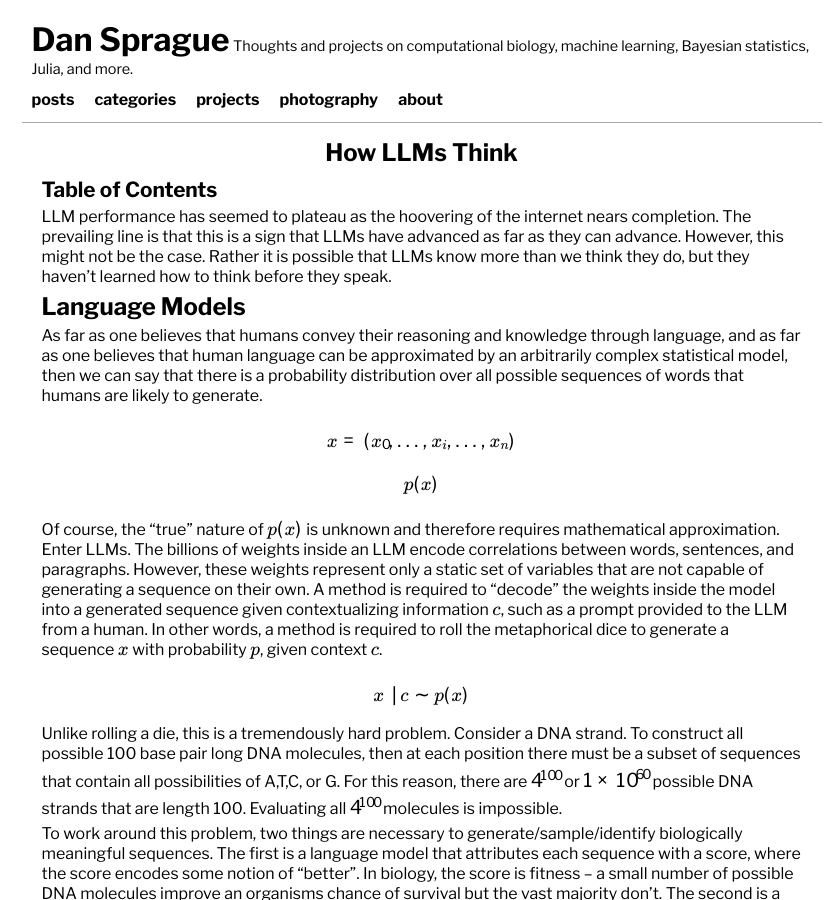
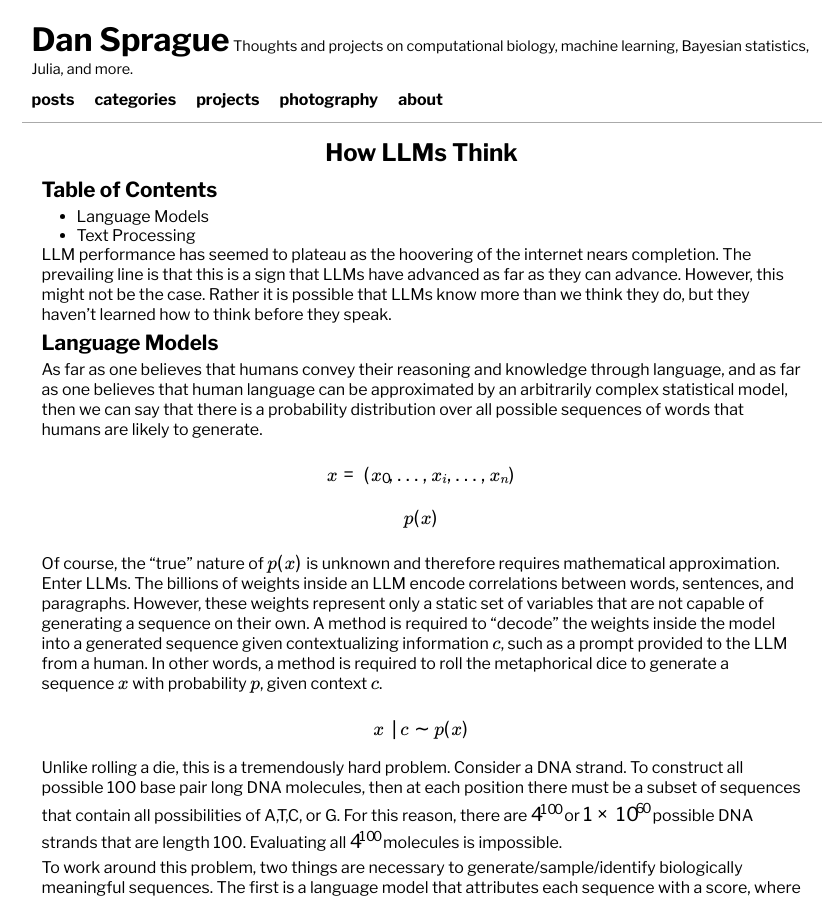
Before and after one commit to dan-sprague/dan-sprague.github.io, a Jekyll site: the page built from _posts/2025-02-02-llmthinking.markdown, in a window 1280 px wide and 900 px high. Shown: the whole window, without its empty margins (211-1050 px from the left). Built offline with Jekyll 4.4.1, drawn with Linux system fonts in a browser that asks for light colours; formulas are drawn with MathJax 3.

Commit message:
fixed bug

```diff
--- a/_posts/2025-02-02-llmthinking.markdown
+++ b/_posts/2025-02-02-llmthinking.markdown
@@ -6,11 +6,12 @@ last_modified_at: 2025-02-02 12:00:00 +0800
 categories: [Statistical Modeling]
 ---
 ## Table of Contents
-
+- [Language Models](#language-models)
+- [Text Processing](#llms-are-approximating-densities-of-natural-language)
 
 LLM performance has seemed to plateau as the hoovering of the internet nears completion. The prevailing line is that this is a sign that LLMs have advanced as far as they can advance. However, this might not be the case. Rather it is possible that LLMs know more than we think they do, but they haven't learned how to think before they speak. <br/>
 
-# Language Models
+## Language Models
 
 As far as one believes that humans convey their reasoning and knowledge through language, and as far as one believes that human language can be approximated by an arbitrarily complex statistical model, then we can say that there is a probability distribution over all possible sequences of words that humans are likely to generate.
 
@@ -26,7 +27,7 @@ Unlike rolling a die, this is a tremendously hard problem. Consider a DNA strand
 
 To work around this problem, two things are necessary to generate/sample/identify biologically meaningful sequences. The first is a language model that attributes each sequence with a score, where the score encodes some notion of "better". In biology, the score is fitness -- a small number of possible DNA molecules improve an organisms chance of survival but the vast majority don't. The second is a method that can quickly find higher scoring, or "better", sequences from the soup of meaningless ones.
 
-# LLMs Are Approximating Densities of Natural Language
+## LLMs Are Approximating Densities of Natural Language
 
 In context of human language, the situation is more dire. The vocabulary for modern LLMs is not 4 but on the order of $10^4$, making the search space even more impossibly large. That being said, LLMs represent a transformational improvement in our ability to score generated human language. An LLM $f_\theta$ assigns a probability to each possible sequence of words out of the universe of all possible sequences $x \in X$. Therefore, an LLM is an approximating density for $p(x)$. To score possible generated sequences conditional on the model parameters $\theta$ and input context $c$, LLMs evaluate $\hat{p}(x \mid \theta,c)$, and attempt to sample a response that has the highest possible score. The best response $x_{\texttt{best}}$ is then the point of highest conditional density $\hat{p}(x \mid c,\theta)$. To guarantee that the best possible response from the model, $x_{\texttt{best}}$ must maximize $f_\theta$.
 
```
